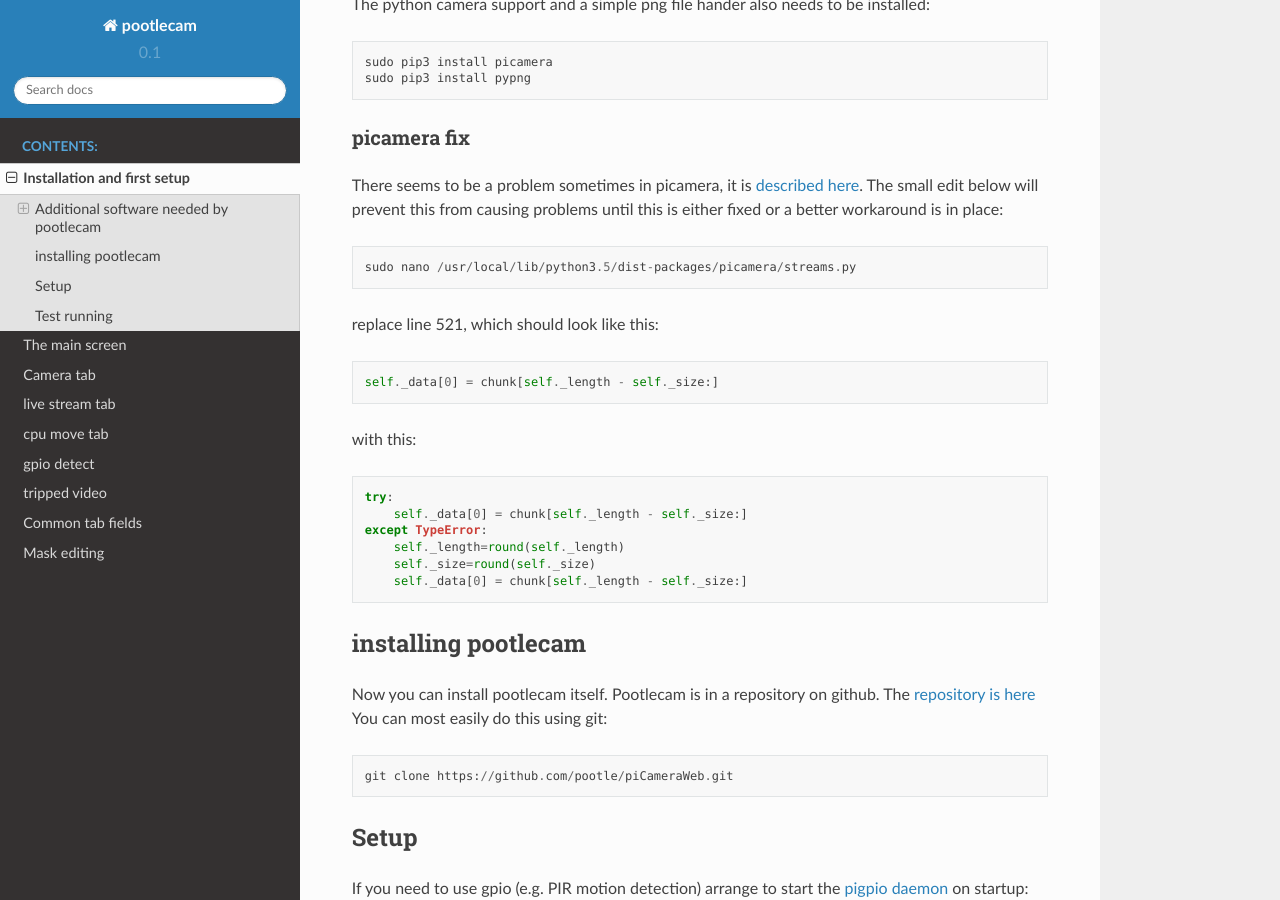
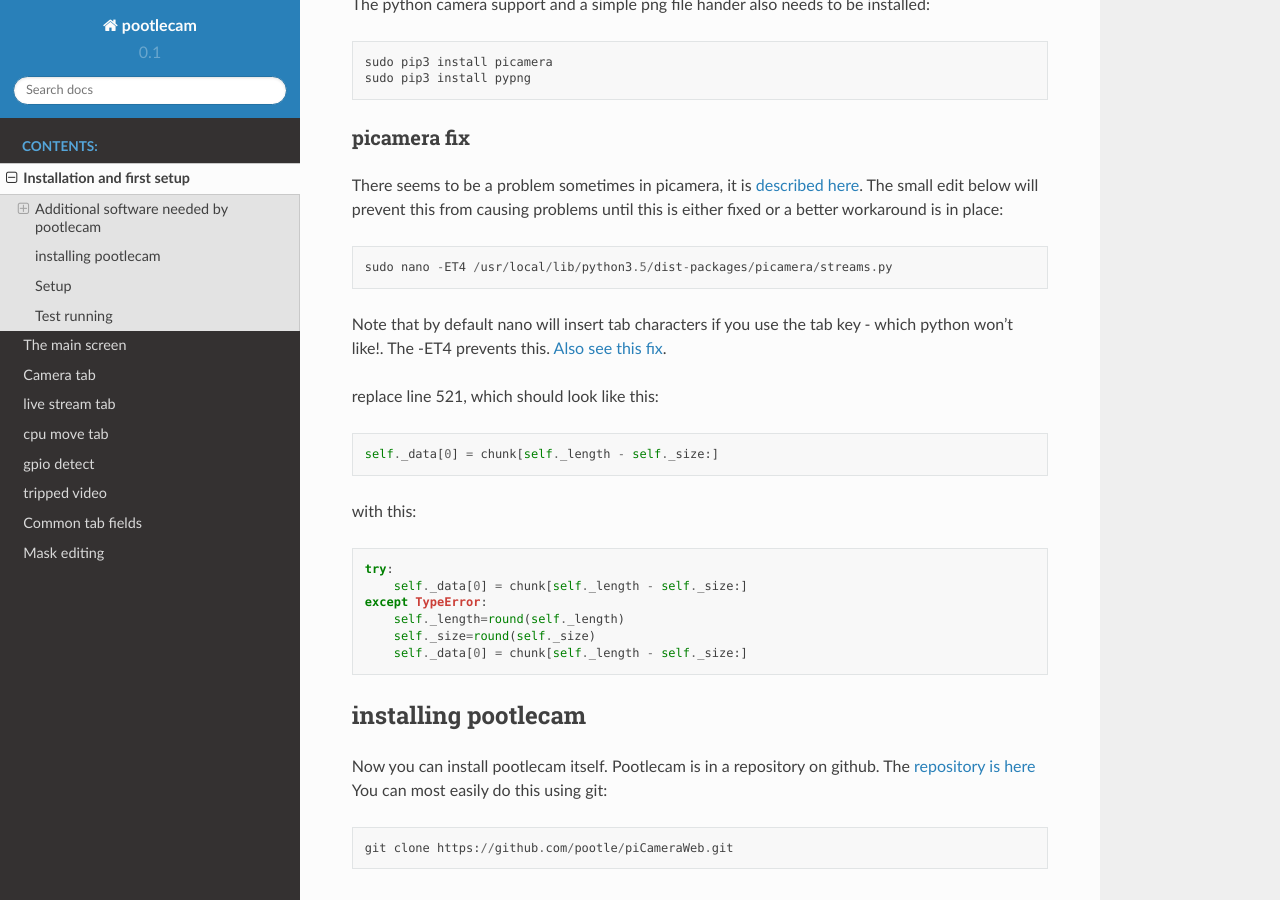
Before and after one commit to pootle/piCamDocs, a Sphinx documentation site: the page built from source/startup.rst, in a window 1280 px wide and 900 px high, scrolled down 530 px. Built offline with Sphinx 7.4.7 and the Read the Docs theme 2.0.0, drawn with Linux system fonts in a browser that asks for light colours.

Commit message:
setup  instructions amended to make nano editing python friendly

```diff
--- a/source/startup.rst
+++ b/source/startup.rst
@@ -25,7 +25,12 @@
 There seems to be a problem sometimes in picamera, it is `described here <https://github.com/waveform80/picamera/issues/535>`_.
 The small edit below will prevent this from causing problems until this is either fixed or a better workaround is in place::
 
-    sudo nano /usr/local/lib/python3.5/dist-packages/picamera/streams.py
+    sudo nano -ET4 /usr/local/lib/python3.5/dist-packages/picamera/streams.py
+
+
+Note that by default nano will insert tab characters if you use the tab key - which python won't like!. The -ET4 prevents this.
+`Also see this fix <https://stackoverflow.com/questions/11173769/how-to-make-the-tab-character-4-spaces-instead-of-8-spaces-in-nano>`_.
+
 
 replace line 521, which should look like this::
 
```
Also changed, not shown: 1 other file.
